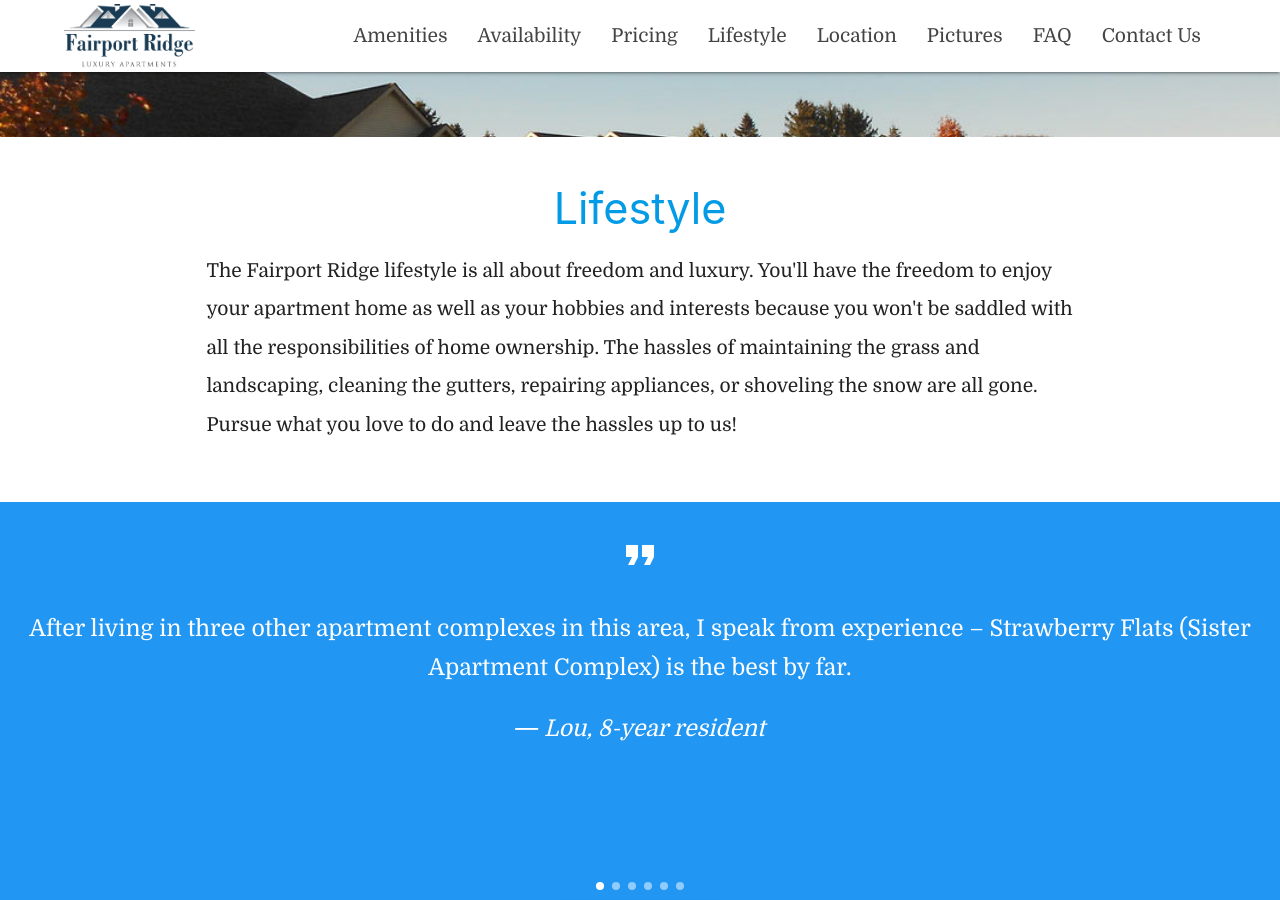
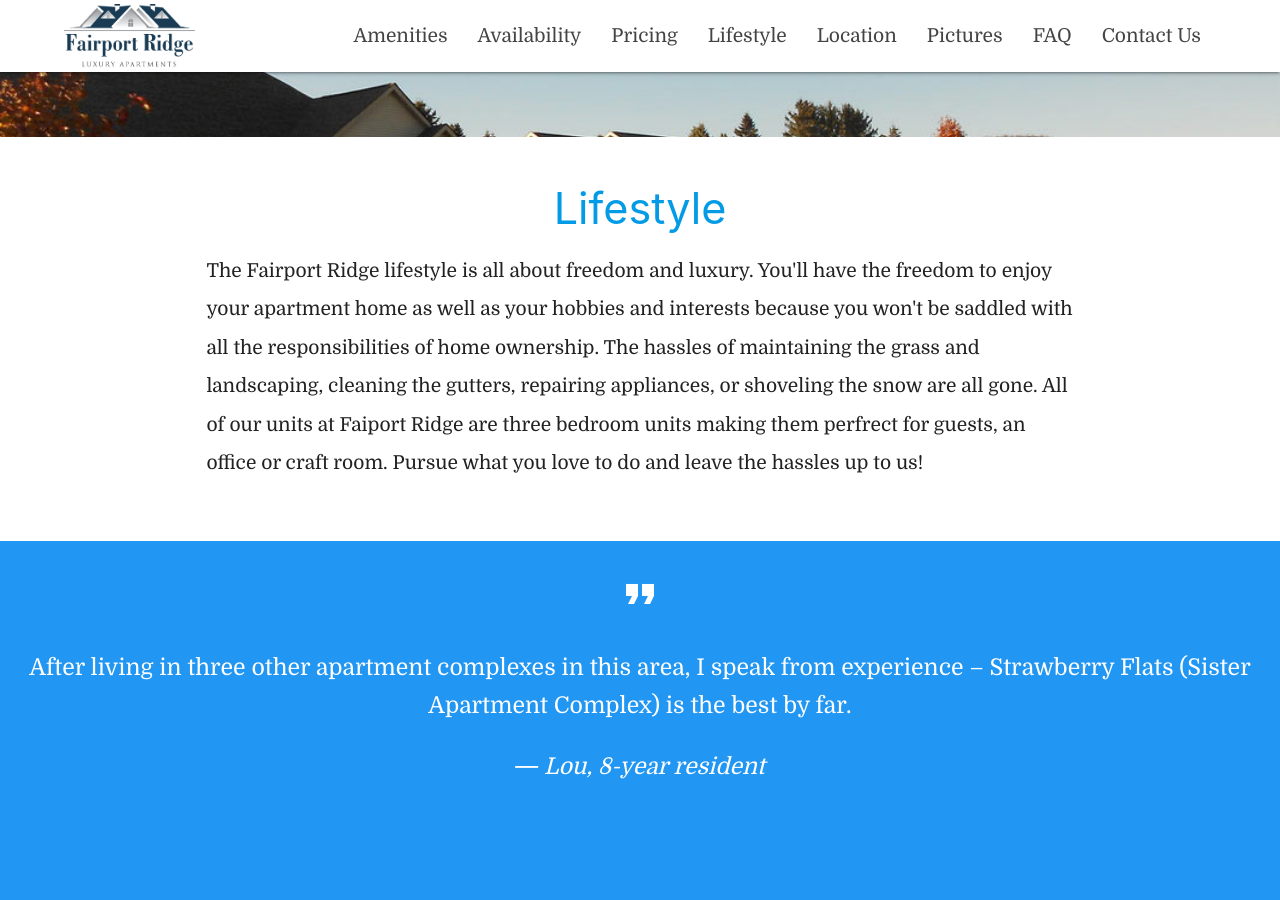
Before and after one commit to mossoanthony/fairportridge, a Jekyll site: the page built from index.md, in a window 1280 px wide and 900 px high, scrolled down 2017 px. Built offline with Jekyll 4.4.1, drawn with Linux system fonts in a browser that asks for light colours; nearby versions of some CDN libraries; some web fonts are replaced.

Commit message:
Update general.yml

```diff
--- a/_data/general.yml
+++ b/_data/general.yml
@@ -15,7 +15,7 @@ availability: Call or email today and we will do our best to accommodate you. Ca
 pricing: Prices range from $1,900 to $2,095.00 Our luxury apartments are an incredible value. We beat our competitors in price to square foot, our garages are attached, and they are all single floor!
 image_text: The most luxurious apartment complex in Corning, Big Flats, Elmira, and Horseheads.
 image_src: b1.jpg
-lifestyle: The Fairport Ridge lifestyle is all about freedom and luxury. You'll have the freedom to enjoy your apartment home as well as your hobbies and interests because you won't be saddled with all the responsibilities of home ownership. The hassles of maintaining the grass and landscaping, cleaning the gutters, repairing appliances, or shoveling the snow are all gone. Pursue what you love to do and leave the hassles up to us!
+lifestyle: The Fairport Ridge lifestyle is all about freedom and luxury. You'll have the freedom to enjoy your apartment home as well as your hobbies and interests because you won't be saddled with all the responsibilities of home ownership. The hassles of maintaining the grass and landscaping, cleaning the gutters, repairing appliances, or shoveling the snow are all gone. All of our units at Faiport Ridge are three bedroom units making them perfrect for guests, an office or craft room. Pursue what you love to do and leave the hassles up to us!
 images:
   - src: b1.jpg
   - src: b2.jpg
@@ -36,7 +36,7 @@ faq:
   - question: Do the units have air conditioning?
     answer: Yes! Every unit has central air conditioning.
   - question: Does the monthly rental price include the garage?
-    answer: Yes, it is included in the rent. All garages are attached and allow for direct access to the apartment.
+    answer: Yes, it is included in the rent. All garages (all two car garages) are attached and allow for direct access to the apartment.
   - question: How long is the lease?
     answer: The minimum lease is for one year.
   - question: Is there a deposit required?
```
